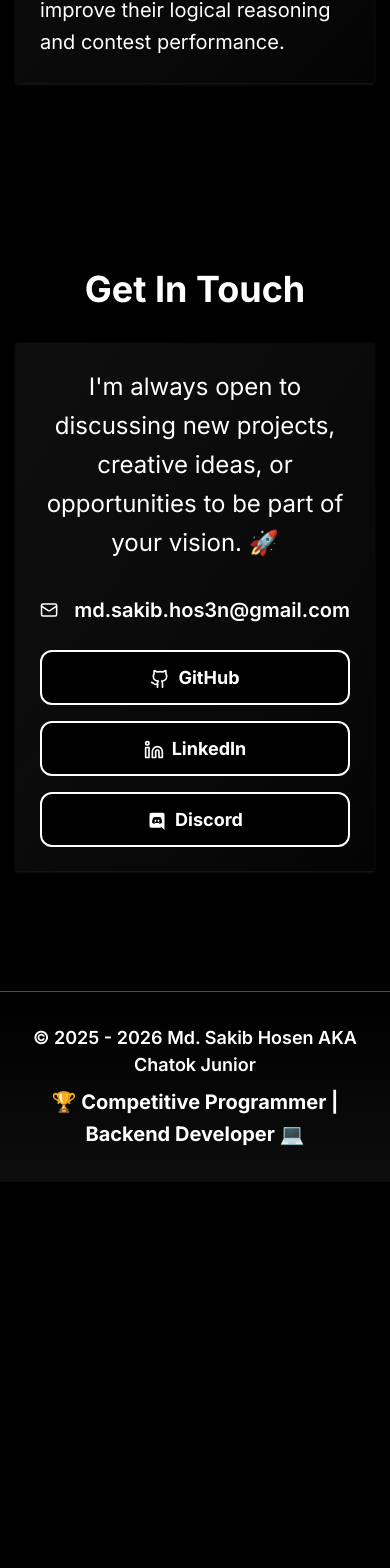
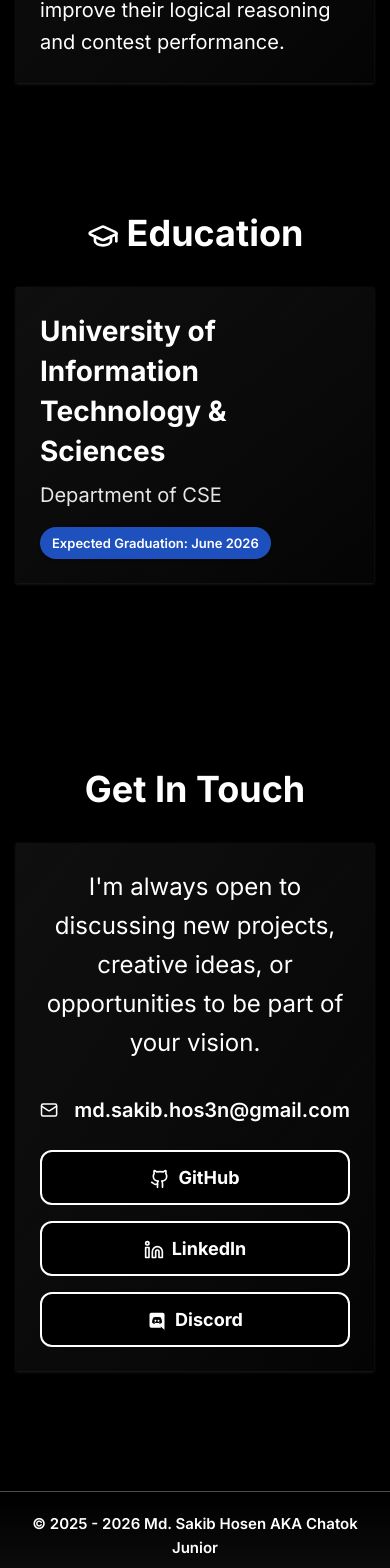
Before and after one commit to chatok-jnr/portfolio, a React (Vite) app: page / in a window 390 px wide. Shown: the part 7587-9155 px from the top of the page. Before the commit the page ends 8769 px from the top, so only its background shows below. Built offline with nearby package versions, Linux system fonts and the light colour scheme; a web font is replaced by a local one.

Commit message:
add: education seciton

```diff
--- a/src/App.jsx
+++ b/src/App.jsx
@@ -17,6 +17,7 @@ const ProjectsSection = React.lazy(() => import('./component/ProjectsSection'));
 const AchievementsSection = React.lazy(() => import('./component/AchievementsSection'));
 const SkillsSection = React.lazy(() => import('./component/SkillsSection'));
 const ExperienceSection = React.lazy(() => import('./component/ExperienceSection'));
+const EducationSection = React.lazy(() => import('./component/EducationSection'));
 
 export default function App() {
   const [typedText, setTypedText] = useState('');
@@ -92,7 +93,7 @@ export default function App() {
 
   const firstName = "Hello, I am ";
   const lastName = "CHAT0K JUNIOR";
-  const roles = ["Competitive Programmer", "Back-End Developer"];
+  const roles = ["Competitive Programmer", "Back-End Engineer"];
 
   useEffect(() => {
     let nameIndex = 0;
@@ -429,7 +430,7 @@ export default function App() {
             </div>
             {/* Desktop menu */}
             <div className="hidden md:flex gap-8 items-center">
-              {['home', 'skills', 'projects', 'achievements', 'contact'].map(item => (
+              {['home', 'skills', 'education', 'projects', 'achievements', 'contact'].map(item => (
                 <button
                   key={item}
                   onClick={() => scrollToSection(item)}
@@ -456,7 +457,7 @@ export default function App() {
           {isMobileMenuOpen && (
             <div className="md:hidden pt-4">
               <div className="flex flex-col space-y-4 pb-3">
-                {['home', 'skills', 'projects', 'achievements', 'contact'].map(item => (
+                {['home', 'skills', 'education', 'projects', 'achievements', 'contact'].map(item => (
                   <button
                     key={item}
                     onClick={() => {
@@ -586,7 +587,6 @@ export default function App() {
                   <svg xmlns="http://www.w3.org/2000/svg" width="28" height="28" viewBox="0 0 24 24" fill="none" stroke="currentColor" strokeWidth="2" strokeLinecap="round" strokeLinejoin="round">
                     <path d="M21 15a2 2 0 0 1-2 2H7l-4 4V5a2 2 0 0 1 2-2h14a2 2 0 0 1 2 2z"></path>
                   </svg>
-                  <span>👨‍🎓</span>
                 </>
               )}
               Mentorship & Community
@@ -598,6 +598,14 @@ export default function App() {
           </div>
         </div>
       </section>
+
+      <Suspense fallback={<section id="education" className="px-4 sm:px-6 py-16 text-center text-white">Loading education…</section>}>
+        <EducationSection
+          cardRipples={cardRipples}
+          handleCardMouseMove={handleCardMouseMove}
+          handleCardMouseLeave={handleCardMouseLeave}
+        />
+      </Suspense>
 
       <section
         ref={contactRef}
@@ -623,7 +631,7 @@ export default function App() {
             }}
           >
             <p className="text-xl text-white mb-8 leading-relaxed">
-              I'm always open to discussing new projects, creative ideas, or opportunities to be part of your vision. 🚀
+              I'm always open to discussing new projects, creative ideas, or opportunities to be part of your vision.
             </p>
 
             <div className="space-y-6">
@@ -674,13 +682,10 @@ export default function App() {
         </div>
       </section>
 
-      <footer className="bg-black/90 backdrop-blur-md border-t border-white/30 py-8 relative overflow-hidden">
+      <footer className="bg-black/90 backdrop-blur-md border-t border-white/30 py-5 sm:py-8 relative overflow-hidden">
         <div className="absolute inset-0 bg-gradient-to-t from-white/5 to-transparent"></div>
-        <div className="max-w-7xl mx-auto px-6 text-center text-white relative z-10">
-          <p className="font-semibold text-white">© 2025 - 2026 Md. Sakib Hosen <span className="text-white">AKA</span> Chatok Junior</p>
-          <p className="mt-2 text-white font-bold text-lg">
-            🏆 Competitive Programmer | Backend Developer 💻
-          </p>
+        <div className="max-w-7xl mx-auto px-4 sm:px-6 text-center text-white relative z-10">
+          <p className="font-semibold text-white text-sm sm:text-base leading-relaxed">© 2025 - 2026 Md. Sakib Hosen <span className="text-white">AKA</span> Chatok Junior</p>
         </div>
       </footer>
 
--- /dev/null
+++ b/src/component/EducationSection.jsx
@@ -0,0 +1,39 @@
+import React from 'react';
+import { GraduationCap } from 'lucide-react';
+
+const EducationSection = ({ cardRipples, handleCardMouseMove, handleCardMouseLeave }) => {
+  return (
+    <section id="education" className="min-h-[40vh] flex items-center justify-center px-4 sm:px-6 py-16 sm:py-20 relative">
+      <div className="max-w-4xl w-full text-center">
+        <h2 className="text-3xl sm:text-5xl font-bold text-white mb-8 sm:mb-12 text-center">
+          <GraduationCap className="inline mr-2 sm:mr-3 w-8 h-8 sm:w-12 sm:h-12" />
+          Education
+        </h2>
+
+        <div
+          className="glass glow p-6 sm:p-12 transition-all relative overflow-hidden text-left"
+          onMouseMove={e => handleCardMouseMove && handleCardMouseMove(e, 'education')}
+          onMouseLeave={() => handleCardMouseLeave && handleCardMouseLeave('education')}
+          style={{
+            transform: cardRipples && cardRipples['education']?.active
+              ? `perspective(1000px) rotateX(${(cardRipples['education'].y - 50) * 0.05}deg) rotateY(${(cardRipples['education'].x - 50) * 0.05}deg)`
+              : 'none',
+            transition: 'transform 0.1s ease-out'
+          }}
+        >
+          <div className="flex flex-col sm:flex-row sm:flex-nowrap sm:items-start sm:justify-between gap-4">
+            <div className="min-w-0">
+              <h3 className="text-2xl sm:text-3xl font-bold text-white">University of Information Technology & Sciences</h3>
+              <p className="text-white/90 mt-2 text-lg sm:text-xl">Department of CSE</p>
+            </div>
+            <span className="inline-block bg-blue-600/80 text-white text-xs font-semibold px-3 py-1 rounded-full shadow self-start sm:flex-shrink-0 whitespace-nowrap">
+              Expected Graduation: June 2026
+            </span>
+          </div>
+        </div>
+      </div>
+    </section>
+  );
+};
+
+export default EducationSection;
```
